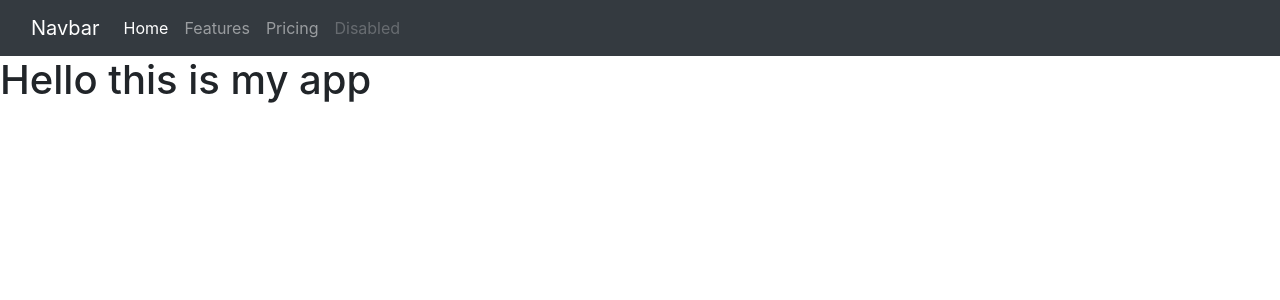
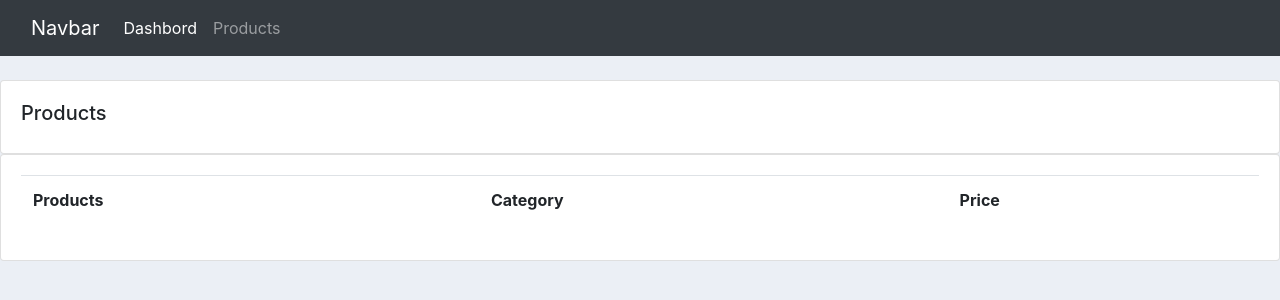
Before and after one commit to Kiash254/django-full-demo, a Django app: page /products/ in a window 1280 px wide. Shown: the top 300 px of the page. Run offline with Django 4.2, Linux system fonts and the light colour scheme; lists and menus that the app fills with data are empty.

Commit message:
added some few templates

```diff
--- a/frontend/templates/base.html
+++ b/frontend/templates/base.html
@@ -8,14 +8,29 @@
     <link rel="stylesheet" href="{% static 'css/main.css' %}">
     <link rel="stylesheet" href="https://cdn.jsdelivr.net/npm/bootstrap@4.3.1/dist/css/bootstrap.min.css" integrity="sha384-ggOyR0iXCbMQv3Xipma34MD+dH/1fQ784/j6cY/iJTQUOhcWr7x9JvoRxT2MZw1T" crossorigin="anonymous">
     <title>Document</title>
+    <style>
+        body{
+            background-color: #ebeff5;
+        }
+        #total-orders{
+            background-color: #4cb4c7;
+        }
+        #orders-delivered{
+         background-color: #7abecc;
+        }
+        #orders-pending{
+            background-color: #7CD1C0;
+        }
+    </style>
 </head>
+
 <body>
     {% include  'navbar.html' %}
     {% block content %}
 
 
     {% endblock %}
-
+    <h4><Footer></Footer></h4>
     <script src="https://code.jquery.com/jquery-3.3.1.slim.min.js" integrity="sha384-q8i/X+965DzO0rT7abK41JStQIAqVgRVzpbzo5smXKp4YfRvH+8abtTE1Pi6jizo" crossorigin="anonymous"></script>
     <script src="https://cdn.jsdelivr.net/npm/popper.js@1.14.7/dist/umd/popper.min.js" integrity="sha384-UO2eT0CpHqdSJQ6hJty5KVphtPhzWj9WO1clHTMGa3JDZwrnQq4sF86dIHNDz0W1" crossorigin="anonymous"></script>
     <script src="https://cdn.jsdelivr.net/npm/bootstrap@4.3.1/dist/js/bootstrap.min.js" integrity="sha384-JjSmVgyd0p3pXB1rRibZUAYoIIy6OrQ6VrjIEaFf/nJGzIxFDsf4x0xIM+B07jRM" crossorigin="anonymous"></script>
--- a/frontend/templates/navbar.html
+++ b/frontend/templates/navbar.html
@@ -7,16 +7,10 @@
       <div class="collapse navbar-collapse" id="navbarNav">
         <ul class="navbar-nav">
           <li class="nav-item">
-            <a class="nav-link active" aria-current="page" href="#">Home</a>
+            <a class="nav-link active" aria-current="page" href="#">Dashbord</a>
           </li>
           <li class="nav-item">
-            <a class="nav-link" href="#">Features</a>
-          </li>
-          <li class="nav-item">
-            <a class="nav-link" href="#">Pricing</a>
-          </li>
-          <li class="nav-item">
-            <a class="nav-link disabled" href="#" tabindex="-1" aria-disabled="true">Disabled</a>
+            <a class="nav-link" href="#">Products</a>
           </li>
         </ul>
       </div>
--- a/frontend/templates/products.html
+++ b/frontend/templates/products.html
@@ -3,5 +3,21 @@
 
 
 {% block content %}
-<h1>Hello this is my app</h1>
+<br>
+<div class="row">
+   <div class="col-md">
+    <div class="card card-body">
+        <h5>Products</h5>
+    </div>
+    <div class="card card-body">
+        <table class="table">
+            <tr>
+                <th>Products</th>
+                <th>Category</th>
+                <th>Price</th>
+            </tr>
+        </table>
+    </div>
+   </div>
+</div>
 {% endblock %}
```
Also changed, not shown: frontend/templates/dashbord.html (+34 -1 lines), frontend/templates/status.html (added, +48 -0 lines).
